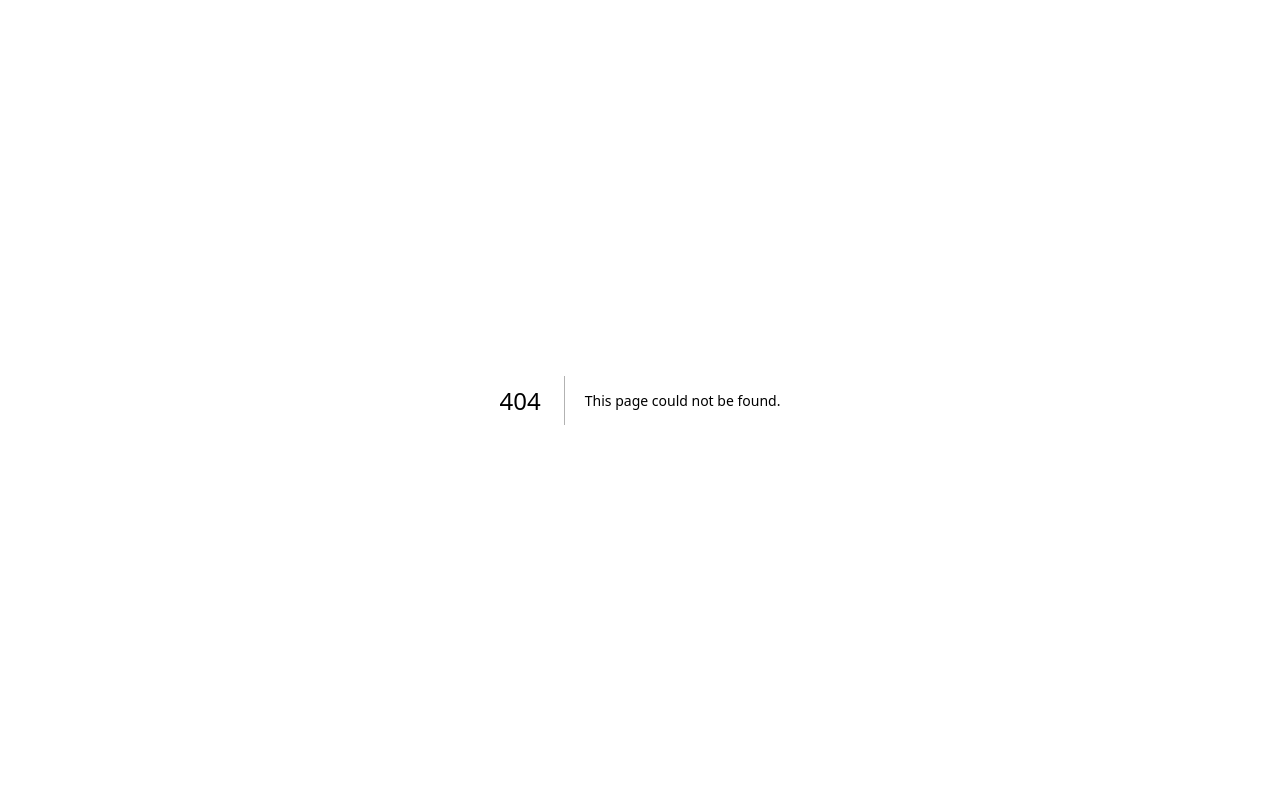
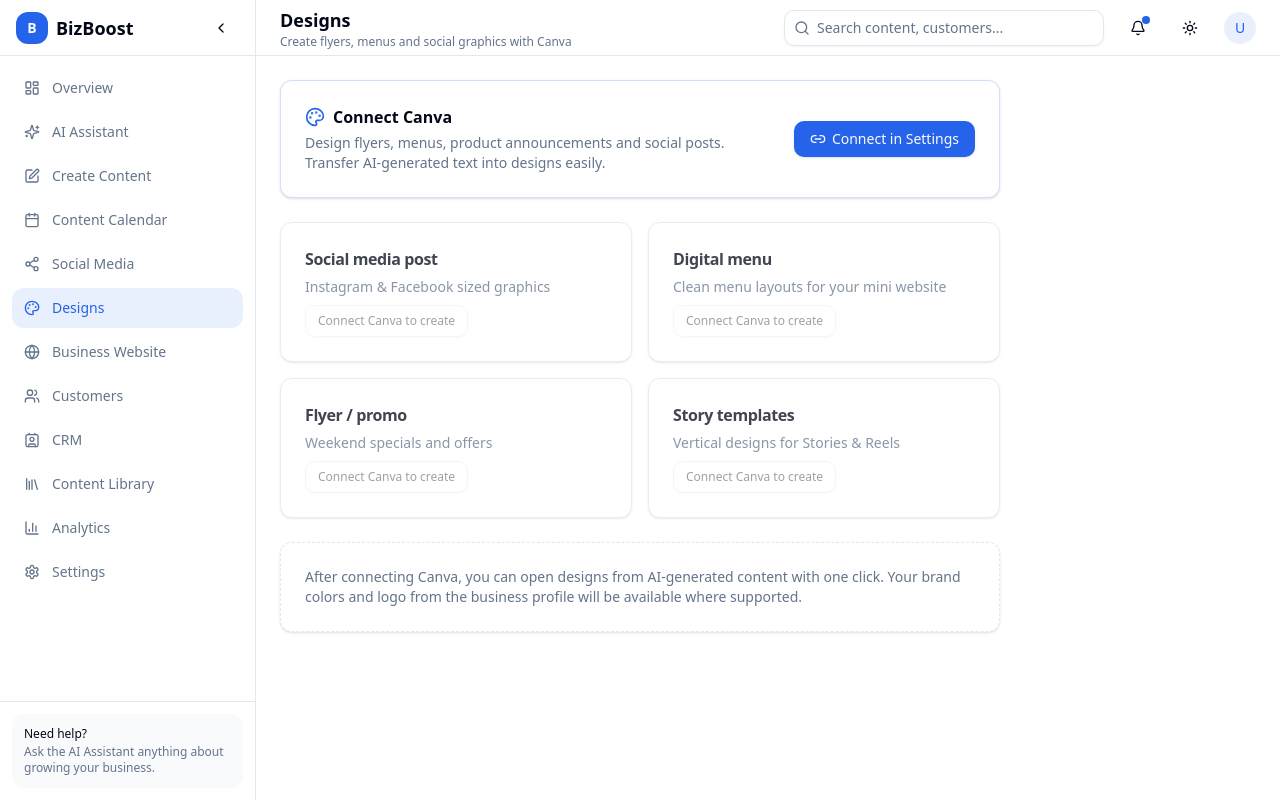
Before and after one commit to lilcoins89/bizboost, a Next.js app: page /dashboard/designs in a window 1280 px wide. Before the commit this address had no page. Built offline with nearby package versions, Linux system fonts and the light colour scheme.

Commit message:
feat: Designs page (Canva integration hub)

```diff
--- /dev/null
+++ b/src/app/(dashboard)/dashboard/designs/page.tsx
@@ -0,0 +1,66 @@
+import { DashboardHeader } from "@/components/dashboard/header";
+import { Card, CardContent, CardDescription, CardHeader, CardTitle } from "@/components/ui/card";
+import { Button } from "@/components/ui/button";
+import { Palette, Link2, ExternalLink } from "lucide-react";
+import Link from "next/link";
+
+export default function DesignsPage() {
+  return (
+    <>
+      <DashboardHeader
+        title="Designs"
+        description="Create flyers, menus and social graphics with Canva"
+      />
+
+      <div className="p-4 lg:p-6 space-y-6 max-w-3xl">
+        <Card className="border-primary/20">
+          <CardContent className="p-6 flex flex-col sm:flex-row items-start sm:items-center justify-between gap-4">
+            <div className="space-y-1">
+              <div className="flex items-center gap-2">
+                <Palette className="h-5 w-5 text-primary" />
+                <h2 className="font-semibold">Connect Canva</h2>
+              </div>
+              <p className="text-sm text-muted-foreground max-w-md">
+                Design flyers, menus, product announcements and social posts. Transfer AI-generated text into designs easily.
+              </p>
+            </div>
+            <Button asChild className="gap-1.5">
+              <Link href="/dashboard/settings">
+                <Link2 className="h-4 w-4" />
+                Connect in Settings
+              </Link>
+            </Button>
+          </CardContent>
+        </Card>
+
+        <div className="grid sm:grid-cols-2 gap-4">
+          {[
+            { title: "Social media post", desc: "Instagram & Facebook sized graphics" },
+            { title: "Digital menu", desc: "Clean menu layouts for your mini website" },
+            { title: "Flyer / promo", desc: "Weekend specials and offers" },
+            { title: "Story templates", desc: "Vertical designs for Stories & Reels" },
+          ].map((item) => (
+            <Card key={item.title} className="opacity-75">
+              <CardHeader className="pb-2">
+                <CardTitle className="text-base">{item.title}</CardTitle>
+                <CardDescription>{item.desc}</CardDescription>
+              </CardHeader>
+              <CardContent>
+                <Button variant="outline" size="sm" disabled>
+                  Connect Canva to create
+                </Button>
+              </CardContent>
+            </Card>
+          ))}
+        </div>
+
+        <Card className="border-dashed">
+          <CardContent className="py-6 text-sm text-muted-foreground">
+            After connecting Canva, you can open designs from AI-generated content with one click.
+            Your brand colors and logo from the business profile will be available where supported.
+          </CardContent>
+        </Card>
+      </div>
+    </>
+  );
+}
```
